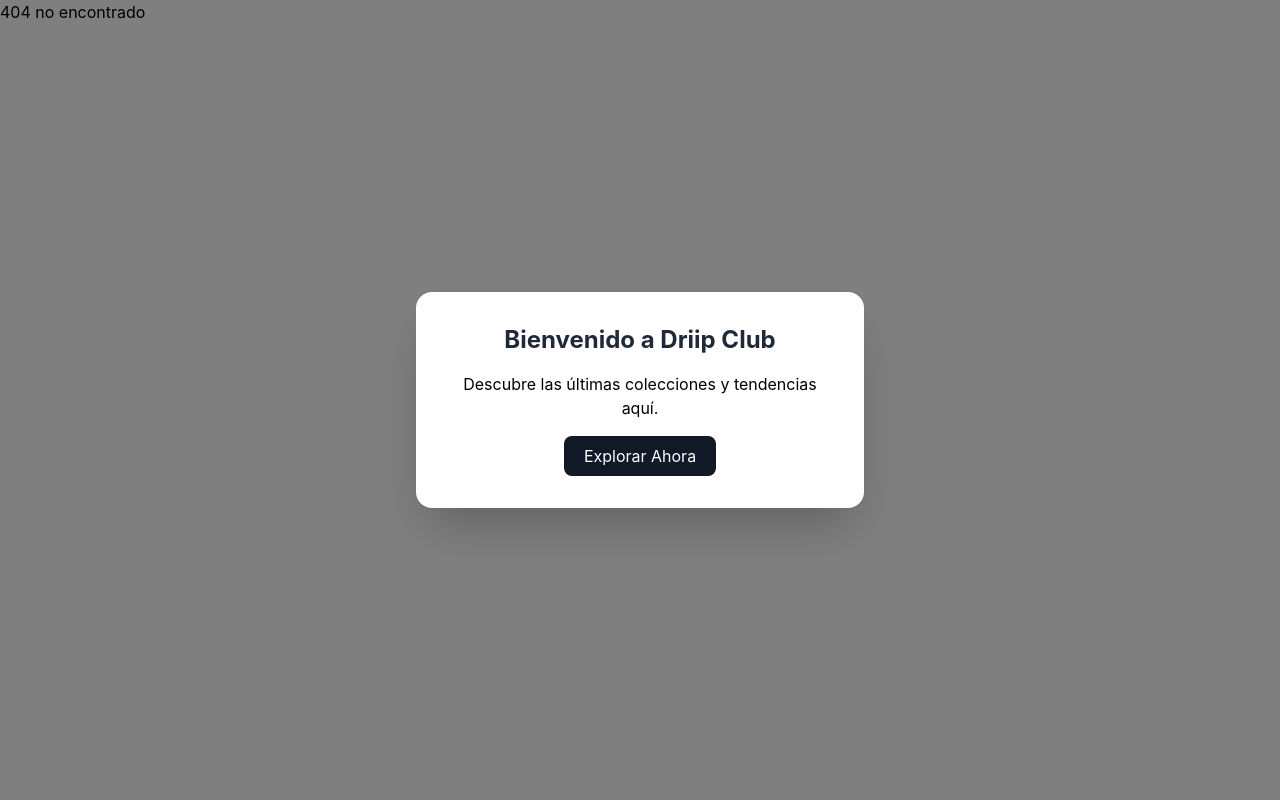
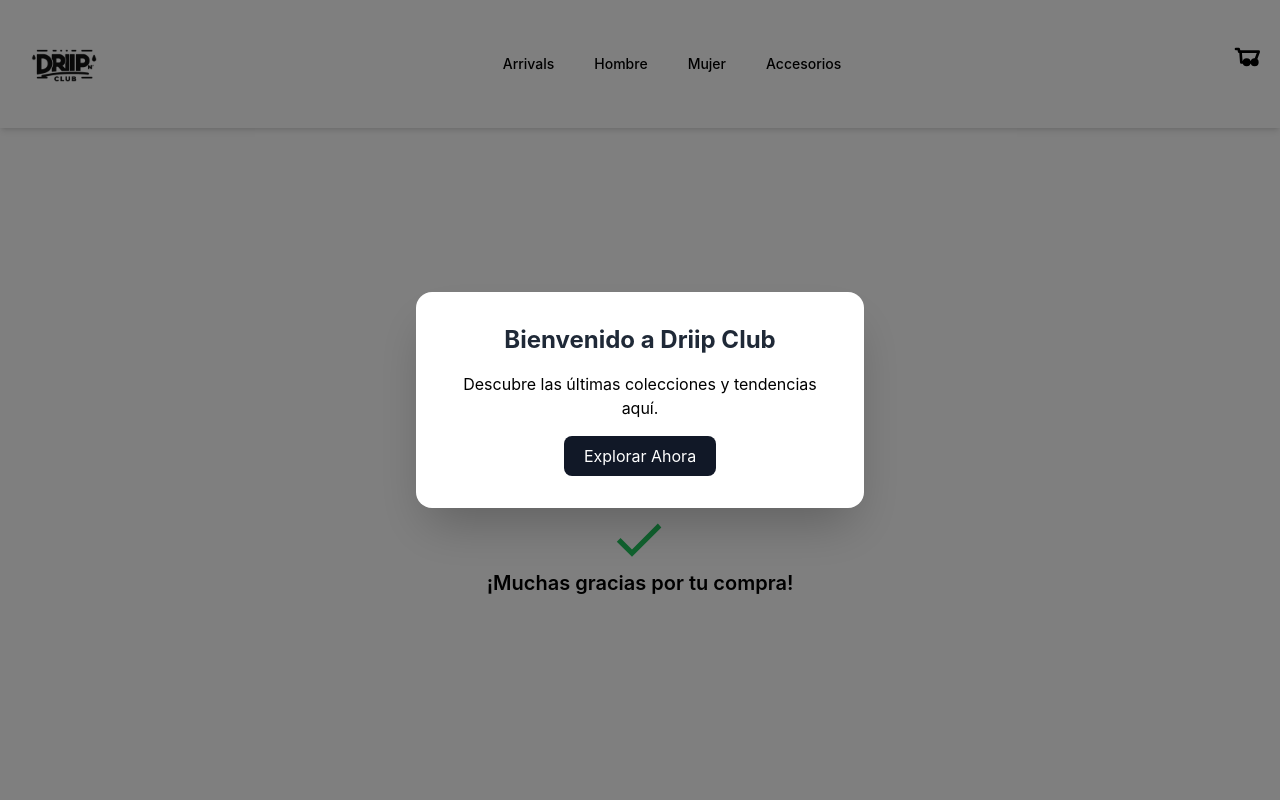
Before and after one commit to xAMarin-D/AMarin-React, a React (Create React App) app: page /checkout in a window 1280 px wide. Before the commit this address had no page. Shown: the top 800 px of the page. Built offline with nearby package versions, Linux system fonts and the light colour scheme.

Commit message:
Se adiciona checkout con callback

```diff
--- a/package.json
+++ b/package.json
@@ -8,6 +8,7 @@
     "@testing-library/user-event": "^13.5.0",
     "autoprefixer": "^10.4.17",
     "firebase": "^10.8.1",
+    "framer-motion": "^11.0.8",
     "postcss": "^8.4.33",
     "react": "^18.2.0",
     "react-dom": "^18.2.0",
--- a/src/App.jsx
+++ b/src/App.jsx
@@ -9,6 +9,7 @@
 import AccCategory from "./pages/accesories";
 import WmnCategory from "./pages/women";
 import Cart from "./pages/cart";
+import Checkout from "./pages/checkout";
 
 function App() {
   const [cart, setCart] = useState([]);
@@ -50,6 +51,7 @@
             <Route path="women" element={<WmnCategory />} />
             <Route path="accesories" element={<AccCategory />} />
             <Route path="/cart" element={<Cart cart={cart} />} />
+            <Route path="checkout" element={<Checkout cart={cart} />} />
           </Route>
           <Route path="*" element={<h1>404 no encontrado</h1>} />
         </Routes>
--- a/src/components/Cart/CartItems.jsx
+++ b/src/components/Cart/CartItems.jsx
@@ -1,6 +1,6 @@
 import React from "react";
 
-const CartItems = ({ cart, removeFromCart }) => {
+const CartItems = ({ cart, setCart, removeFromCart }) => {
   return (
     <div className="container mx-auto my-8 p-4">
       <h2 className="text-2xl font-bold mb-4">Carrito de Compras</h2>
--- a/src/pages/cart.jsx
+++ b/src/pages/cart.jsx
@@ -1,10 +1,31 @@
 import React from "react";
-import CartItems from "../components/Cart/CartItems";
+import { useNavigate } from "react-router-dom";
+import CartItems from "../components/Cart/CartItems"; // Asegúrate de que la ruta de importación es correcta
 
-const Cart = ({ cart, removeFromCart }) => {
+const Cart = ({ cart, setCart, removeFromCart }) => {
+  const navigate = useNavigate();
+
+  const handleCheckout = () => {
+    navigate("/checkout");
+  };
+
   return (
-    <div>
-      <CartItems cart={cart} removeFromCart={removeFromCart} />
+    <div className="flex flex-col h-screen justify-between">
+      <CartItems
+        cart={cart}
+        setCart={setCart}
+        removeFromCart={removeFromCart}
+      />
+      {cart.length > 0 && (
+        <div className="flex justify-end items-end p-4">
+          <button
+            onClick={handleCheckout}
+            className="bg-blue-500 hover:bg-blue-700 text-white font-bold py-2 px-4 rounded mb-4"
+          >
+            Ir al checkout
+          </button>
+        </div>
+      )}
     </div>
   );
 };
--- /dev/null
+++ b/src/pages/checkout.jsx
@@ -0,0 +1,64 @@
+import React from "react";
+import { motion } from "framer-motion";
+
+const Checkout = ({ cart }) => {
+  const checkVariants = {
+    hidden: { scale: 0 },
+    visible: {
+      scale: 1,
+      transition: {
+        type: "spring",
+        stiffness: 260,
+        damping: 20,
+      },
+    },
+  };
+
+  return (
+    <div className="flex flex-col items-center justify-center min-h-screen">
+      <div className="w-full max-w-md p-4">
+        <h1 className="text-2xl font-bold mb-6 text-center">Checkout</h1>
+        <ul className="mb-6">
+          {cart.map((item, index) => (
+            <li
+              key={index}
+              className="flex justify-between items-center border-b py-2"
+            >
+              <div className="flex items-center space-x-4">
+                <img
+                  src={item.Image}
+                  alt={item.Title}
+                  className="h-12 w-12 object-cover"
+                />
+                <span>
+                  {item.Title} x {item.quantity}
+                </span>
+              </div>
+              <span className="ml-4">${item.Price}</span>
+            </li>
+          ))}
+        </ul>
+        <div className="text-center p-4">
+          <motion.div
+            className="inline-block"
+            variants={checkVariants}
+            initial="hidden"
+            animate="visible"
+          >
+            <svg className="w-16 h-16 text-green-500" viewBox="0 0 24 24">
+              <path
+                fill="currentColor"
+                d="M9,21.7L3.3,16l1.4-1.4l4.3,4.3l9.7-9.7L20,10.7L9,21.7z"
+              />
+            </svg>
+          </motion.div>
+          <h2 className="text-xl font-semibold mb-4">
+            ¡Muchas gracias por tu compra!
+          </h2>
+        </div>
+      </div>
+    </div>
+  );
+};
+
+export default Checkout;
```
Also changed, not shown: 1 other file (tests, documents, lock files or other folders).
